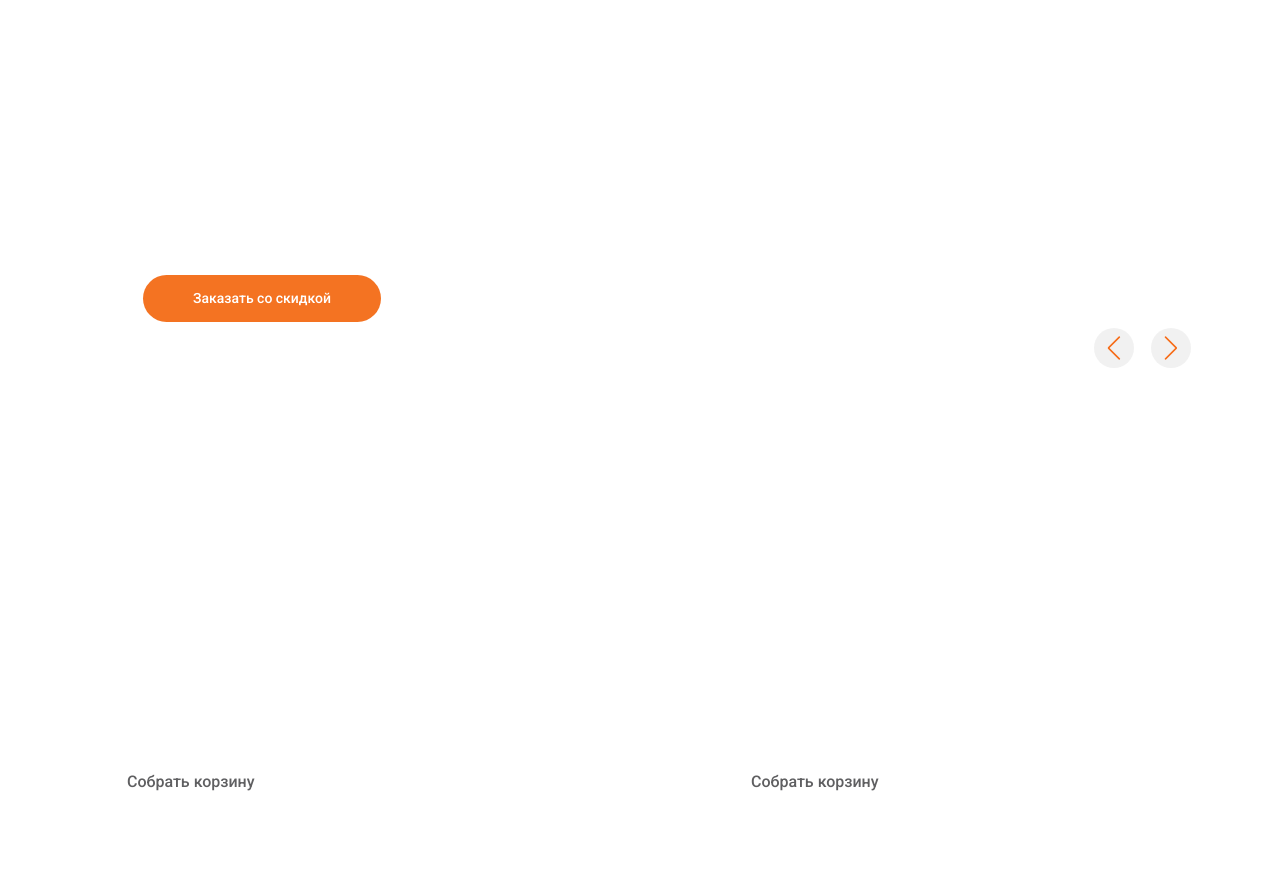
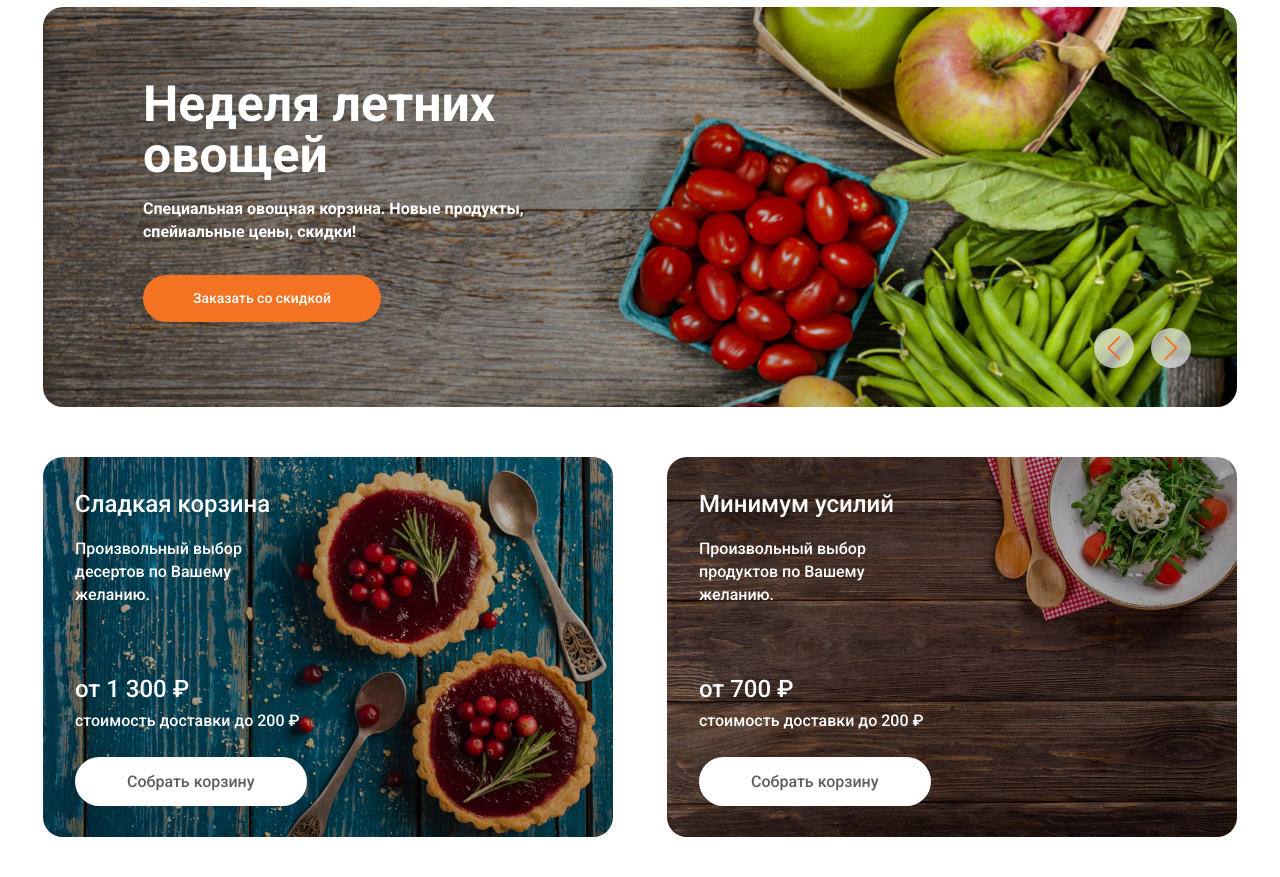
Before and after one commit to IgorBoitsev/deliver-it-yet, a plain HTML site: page index.html in a window 1280 px wide. Shown: the part 75-952 px from the top of the page. Drawn offline with nearby package versions, Linux system fonts and the light colour scheme; the site is published under a folder, as on GitHub Pages, so addresses that start at the root find nothing.

Commit message:
Update style.css

```diff
--- a/css/style.css
+++ b/css/style.css
@@ -119,17 +119,17 @@
   line-height: 23px;
 }
 .slide-summer {
-  background: url('/img/slide-2.png');
+  background: url('../img/slide-2.png');
   background-repeat: no-repeat;
   background-size: cover;
 }
 .slide-autumn {
-  background: url('/img/slide-1.png');
+  background: url('../img/slide-1.png');
   background-repeat: no-repeat;
   background-size: cover;
 }
 .vita-week {
-  background: url('/img/slide-3.png');
+  background: url('../img/slide-3.png');
   background-repeat: no-repeat;
   background-size: cover;
 }
@@ -215,11 +215,11 @@
   padding: 13px 52px;
 }
 .promo-sweet {
-  background: url('/img/promo-sweet.png');
+  background: url('../img/promo-sweet.png');
   margin-right: 54px;
 }
 .promo-minimum {
-  background: url('/img/promo-minimum.png');
+  background: url('../img/promo-minimum.png');
 }
 
 /* --- DELIVERY --- */
```
